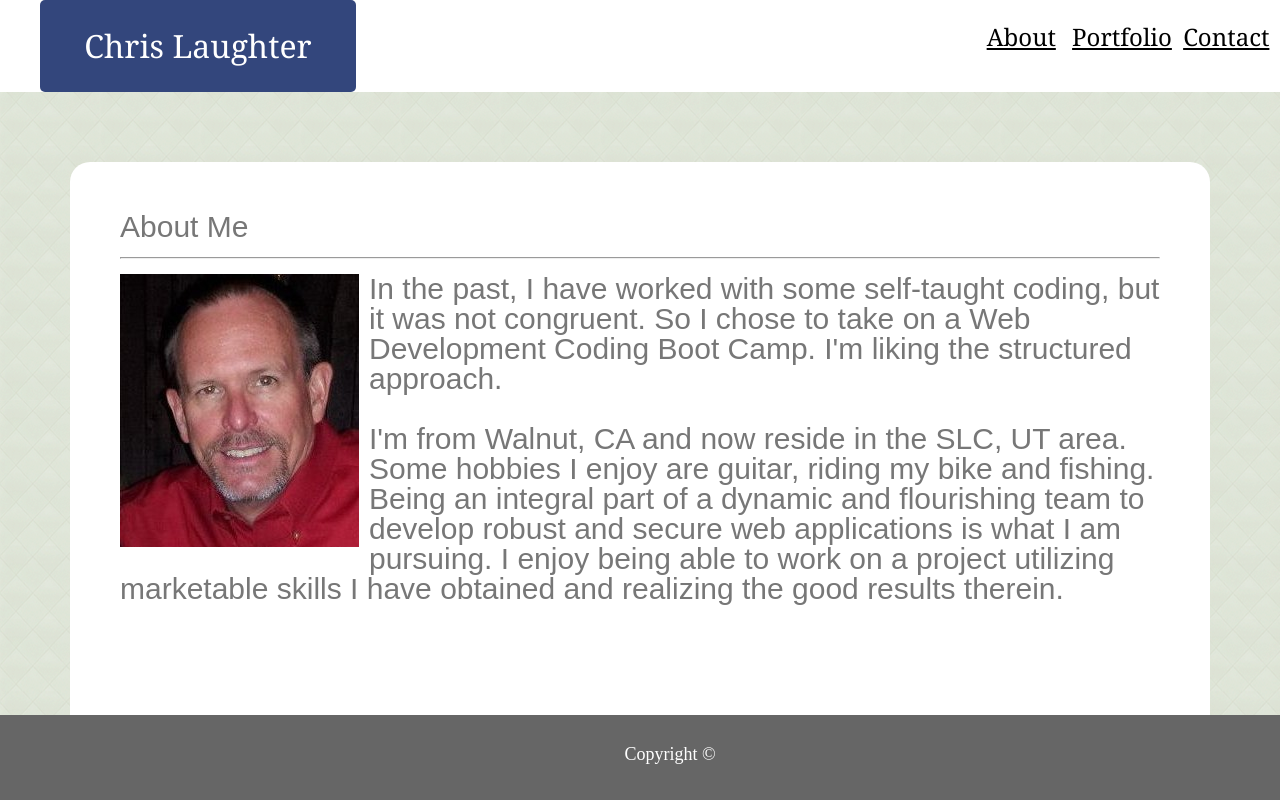
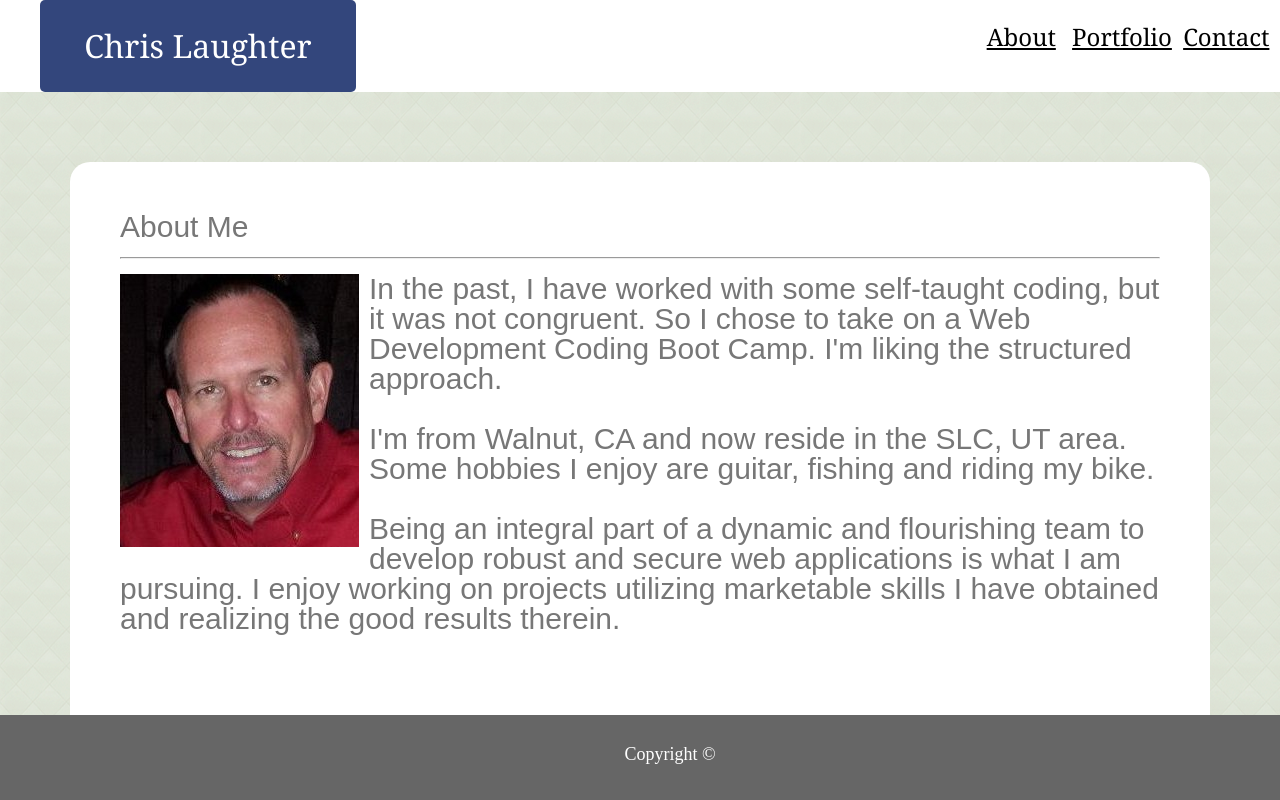
Before and after one commit to CLaughter/basic-portfolio, a plain HTML site: page index.html in a window 1280 px wide. Shown: the top 800 px of the page. Drawn offline with Linux system fonts and the light colour scheme; files whose address does not match are found by name.

Commit message:
fixed wording in bio

```diff
--- a/index.html
+++ b/index.html
@@ -58,11 +58,13 @@
         <p>
           I'm from Walnut, CA and now reside in the SLC, UT area.
 
-          Some hobbies I enjoy are guitar, riding my bike and fishing.
+          Some hobbies I enjoy are guitar, fishing and riding my bike.
+
+          <p>&nbsp;</p>
 
           Being an integral part of a dynamic and flourishing team to develop robust and secure web applications is what I am pursuing.
 
-          I enjoy being able to work on a project utilizing marketable skills I have obtained and realizing the good results therein.
+          I enjoy  working on projects utilizing marketable skills I have obtained and realizing the good results therein.
         </p>
       </div>
     </section>
@@ -71,6 +73,5 @@
       Copyright ©
     </footer>
 
-
 </body>
 </html>
```
